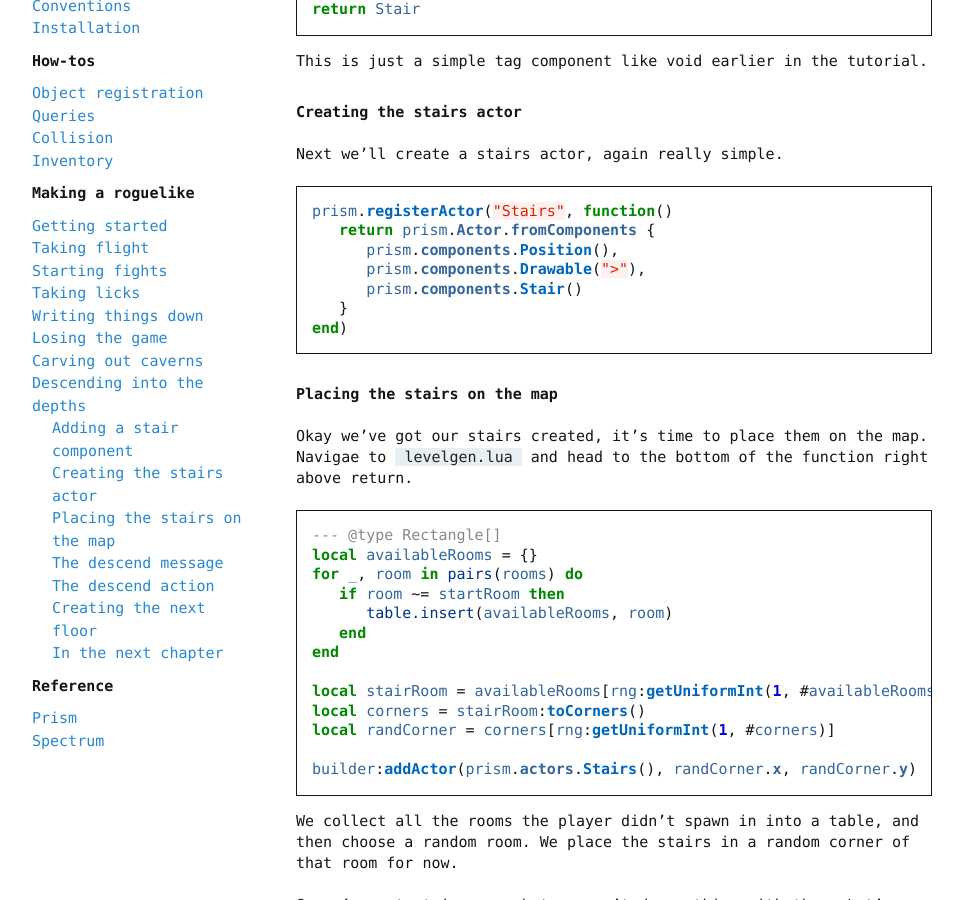
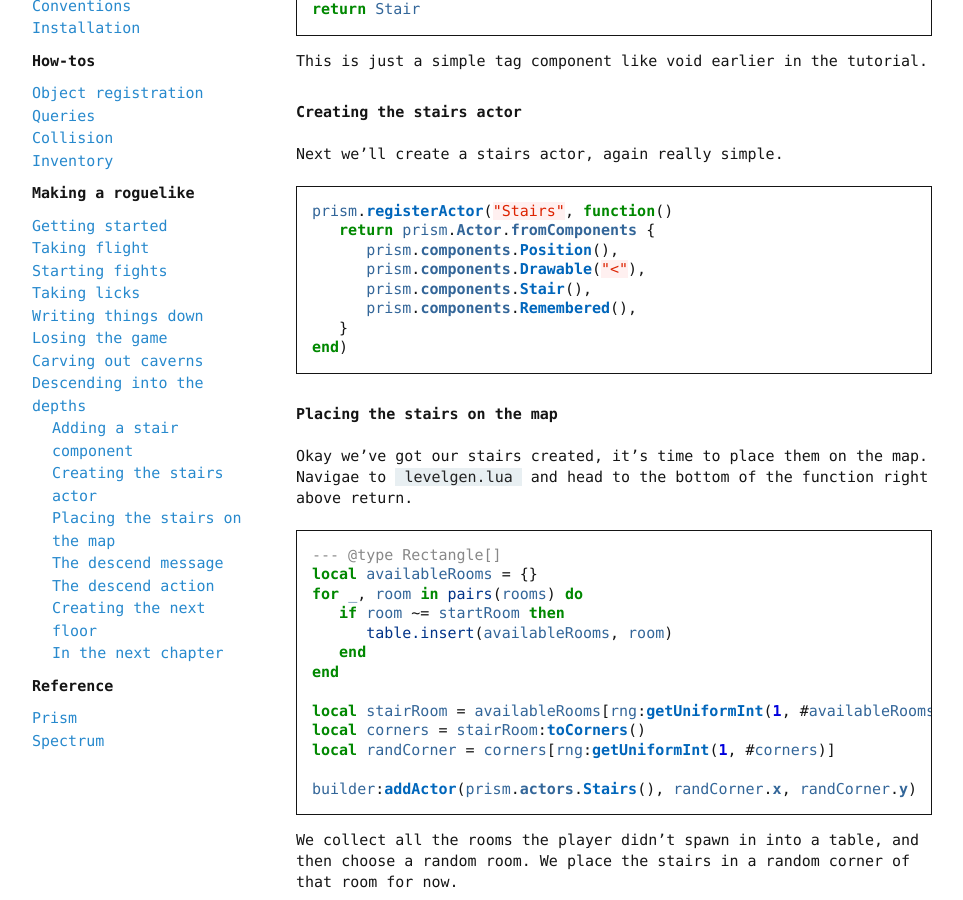
Before and after one commit to drewww/prism, a Sphinx documentation site: the page built from docs/source/making-a-roguelike/part8.rst, in a window 1280 px wide and 900 px high, scrolled down 446 px. Shown: the whole window, without its empty margins (148-1111 px from the left). Built offline with Sphinx 7.4.7, drawn with Linux system fonts in a browser that asks for light colours; pages that are not in the unit, such as notebooks, are missing from menus.

Commit message:
Update part8.

```diff
--- a/docs/source/making-a-roguelike/part8.rst
+++ b/docs/source/making-a-roguelike/part8.rst
@@ -33,8 +33,9 @@ Next we'll create a stairs actor, again really simple.
    prism.registerActor("Stairs", function()
       return prism.Actor.fromComponents {
          prism.components.Position(),
-         prism.components.Drawable(">"),
-         prism.components.Stair()
+         prism.components.Drawable("<"),
+         prism.components.Stair(),
+         prism.components.Remembered(),
       }
    end)
 
```
